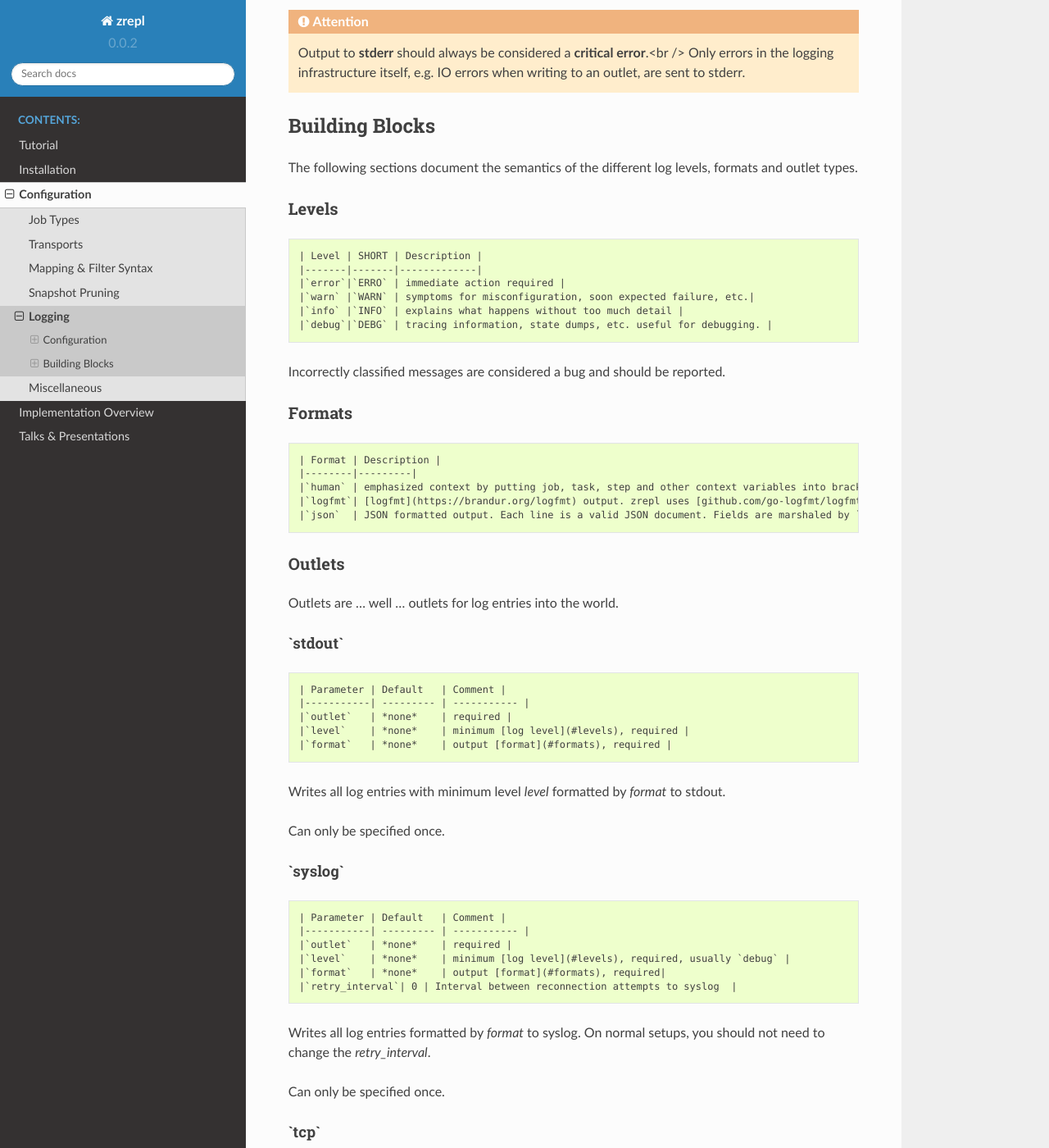
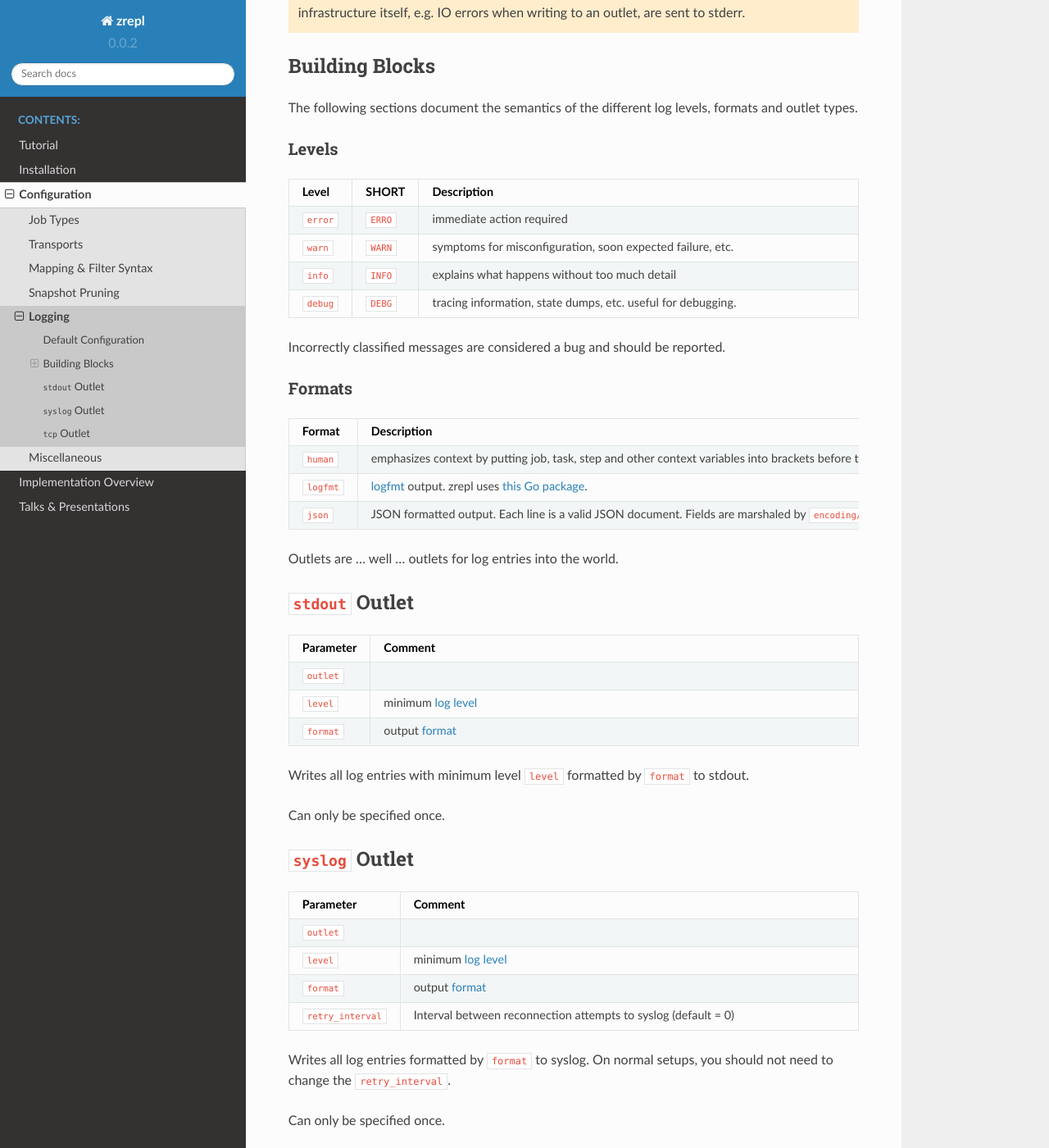
Before and after one commit to zrepl/zrepl, a Sphinx documentation site: the page built from docs/configuration/logging.rst, in a window 1280 px wide and 1400 px high, scrolled down 882 px. Shown: the whole window at 82% size. Built offline with Sphinx 7.4.7 and the Read the Docs theme 2.0.0, drawn with Linux system fonts in a browser that asks for light colours; some of the changed text lies outside the part shown.

Commit message:
docs: adjust logging to rst

```diff
--- a/docs/configuration/logging.rst
+++ b/docs/configuration/logging.rst
@@ -29,7 +27,7 @@
     jobs: ...
 
 Default Configuration
-~~~~~~~~~~~~~~~~~~~~~
+---------------------
 
 By default, the following logging configuration is used
 
@@ -43,7 +41,7 @@
           format: "human"
 
 .. ATTENTION::
-    Output to **stderr** should always be considered a **critical error**.<br />
+    Output to **stderr** should always be considered a **critical error**.
     Only errors in the logging infrastructure itself, e.g. IO errors when writing to an outlet, are sent to stderr.
 
 Building Blocks
@@ -51,100 +49,143 @@
 
 The following sections document the semantics of the different log levels, formats and outlet types.
 
+.. _logging-levels:
+
 Levels
 ~~~~~~
 
-::
+.. list-table::
+    :widths: 10 10 80
+    :header-rows: 1
 
-    | Level | SHORT | Description |
-    |-------|-------|-------------|
-    |`error`|`ERRO` | immediate action required |
-    |`warn` |`WARN` | symptoms for misconfiguration, soon expected failure, etc.|
-    |`info` |`INFO` | explains what happens without too much detail |
-    |`debug`|`DEBG` | tracing information, state dumps, etc. useful for debugging. |
+    * - Level
+      - SHORT
+      - Description
+    * - ``error``
+      - ``ERRO``
+      - immediate action required
+    * - ``warn``
+      - ``WARN``
+      - symptoms for misconfiguration, soon expected failure, etc.
+    * - ``info``
+      - ``INFO``
+      - explains what happens without too much detail
+    * - ``debug``
+      - ``DEBG``
+      - tracing information, state dumps, etc. useful for debugging.
 
 Incorrectly classified messages are considered a bug and should be reported.
+
+.. _logging-formats:
 
 Formats
 ~~~~~~~
 
-::
+.. list-table::
+    :widths: 10 90
+    :header-rows: 1
 
-    | Format | Description |
-    |--------|---------|
-    |`human` | emphasized context by putting job, task, step and other context variables into brackets before the actual message, followed by remaining fields in logfmt style|
-    |`logfmt`| [logfmt](https://brandur.org/logfmt) output. zrepl uses [github.com/go-logfmt/logfmt](github.com/go-logfmt/logfmt).|
-    |`json`  | JSON formatted output. Each line is a valid JSON document. Fields are marshaled by `encoding/json.Marshal()`, which is particularly useful for processing in log aggregation or when processing state dumps.
-
-Outlets
-~~~~~~~
+    * - Format
+      - Description
+    * - ``human``
+      - emphasizes context by putting job, task, step and other context variables into brackets
+        before the actual message, followed by remaining fields in logfmt style|
+    * - ``logfmt``
+      - `logfmt <https://brandur.org/logfmt>`_ output. zrepl uses `this Go package <https://github.com/go-logfmt/logfmt>`_.
+    * - ``json``
+      - JSON formatted output. Each line is a valid JSON document. Fields are marshaled by
+        ``encoding/json.Marshal()``, which is particularly useful for processing in
+        log aggregation or when processing state dumps.
 
 Outlets are ... well ... outlets for log entries into the world.
 
-**`stdout`**
-^^^^^^^^^^^^
+``stdout`` Outlet
+-----------------
 
-::
+.. list-table::
+    :widths: 10 90
+    :header-rows: 1
 
-    | Parameter | Default   | Comment |
-    |-----------| --------- | ----------- |
-    |`outlet`   | *none*    | required |
-    |`level`    | *none*    | minimum [log level](#levels), required |
-    |`format`   | *none*    | output [format](#formats), required |
+    * - Parameter
+      - Comment
+    * - ``outlet``
+      -
+    * - ``level``
+      -  minimum  :ref:`log level <logging-levels>`
+    * - ``format``
+      - output :ref:`format <logging-formats>`
 
-Writes all log entries with minimum level `level` formatted by `format` to stdout.
+Writes all log entries with minimum level ``level`` formatted by ``format`` to stdout.
 
 Can only be specified once.
 
-**`syslog`**
-^^^^^^^^^^^^
+``syslog`` Outlet
+-----------------
+.. list-table::
+    :widths: 10 90
+    :header-rows: 1
 
-::
+    * - Parameter
+      - Comment
+    * - ``outlet``
+      -
+    * - ``level``
+      -  minimum  :ref:`log level <logging-levels>`
+    * - ``format``
+      - output :ref:`format <logging-formats>`
+    * - ``retry_interval``
+      - Interval between reconnection attempts to syslog (default = 0)
 
-    | Parameter | Default   | Comment |
-    |-----------| --------- | ----------- |
-    |`outlet`   | *none*    | required |
-    |`level`    | *none*    | minimum [log level](#levels), required, usually `debug` |
-    |`format`   | *none*    | output [format](#formats), required|
-    |`retry_interval`| 0 | Interval between reconnection attempts to syslog  |
-
-Writes all log entries formatted by `format` to syslog.
-On normal setups, you should not need to change the `retry_interval`.
+Writes all log entries formatted by ``format`` to syslog.
+On normal setups, you should not need to change the ``retry_interval``.
 
 Can only be specified once.
 
-**`tcp`**
-^^^^^^^^^
+``tcp`` Outlet
+--------------
 
-::
+.. list-table::
+    :widths: 10 90
+    :header-rows: 1
 
-    | Parameter | Default   | Comment |
-    |-----------| --------- | ----------- |
-    |`outlet`   | *none*    | required |
-    |`level`    | *none*    | minimum [log level](#levels), required |
-    |`format`   | *none*    | output [format](#formats), required |
-    |`net`|*none*|`tcp` in most cases|
-    |`address`|*none*|remote network, e.g. `logs.example.com:10202`|
-    |`retry_interval`|*none*|Interval between reconnection attempts to `address`|
-    |`tls`|*none*|TLS config (see below)|
+    * - Parameter
+      - Comment
+    * - ``outlet``
+      -
+    * - ``level``
+      -  minimum  :ref:`log level <logging-levels>`
+    * - ``format``
+      - output :ref:`format <logging-formats>`
+    * - ``net``
+      - ``tcp`` in most cases
+    * - ``address``
+      - remote network, e.g. ``logs.example.com:10202``
+    * - ``retry_interval``
+      - Interval between reconnection attempts to ``address``
+    * - ``tls``
+      - TLS config (see below)
 
-Establishes a TCP connection to `address` and sends log messages with minimum level `level` formatted by `format`.
+Establishes a TCP connection to ``address`` and sends log messages with minimum level ``level`` formatted by ``format``.
 
-If `tls` is not specified, an unencrypted connection is established.
+If ``tls`` is not specified, an unencrypted connection is established.
 
-If `tls` is specified, the TCP connection is secured with TLS + Client Authentication.
+If ``tls`` is specified, the TCP connection is secured with TLS + Client Authentication.
 This is particularly useful in combination with log aggregation services that run on an other machine.
 
-::
+.. list-table::
+    :widths: 10 90
+    :header-rows: 1
 
-    |Parameter|Description|
-    |---------|-----------|
-    |`ca`|PEM-encoded certificate authority that signed the remote server's TLS certificate|
-    |`cert`|PEM-encoded client certificate identifying this zrepl daemon toward the remote server|
-    |`key`|PEM-encoded, unencrypted client private key identifying this zrepl daemon toward the remote server|
-
+    * - Parameter
+      - Description
+    * - ``ca``
+      - PEM-encoded certificate authority that signed the remote server's TLS certificate
+    * - ``cert``
+      - PEM-encoded client certificate identifying this zrepl daemon toward the remote server
+    * - ``key``
+      - PEM-encoded, unencrypted client private key identifying this zrepl daemon toward the remote server
 
 .. NOTE::
 
-    zrepl uses Go's `crypto/tls` and `crypto/x509` packages and leaves all but the required fields in `tls.Config` at their default values.
+    zrepl uses Go's ``crypto/tls`` and ``crypto/x509`` packages and leaves all but the required fields in ``tls.Config`` at their default values.
     In case of a security defect in these packages, zrepl has to be rebuilt because Go binaries are statically linked.
```
Also changed, not shown: other parts of docs/configuration/logging.rst (+3 -5 lines).
